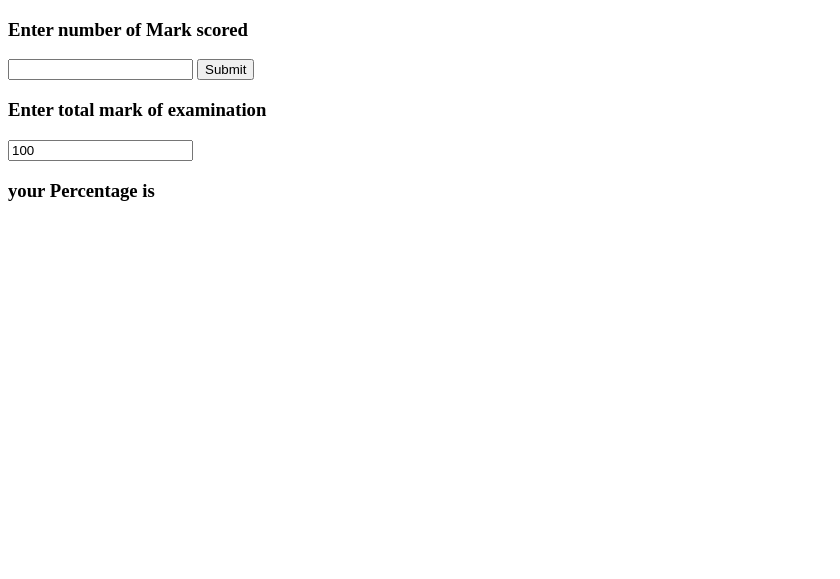
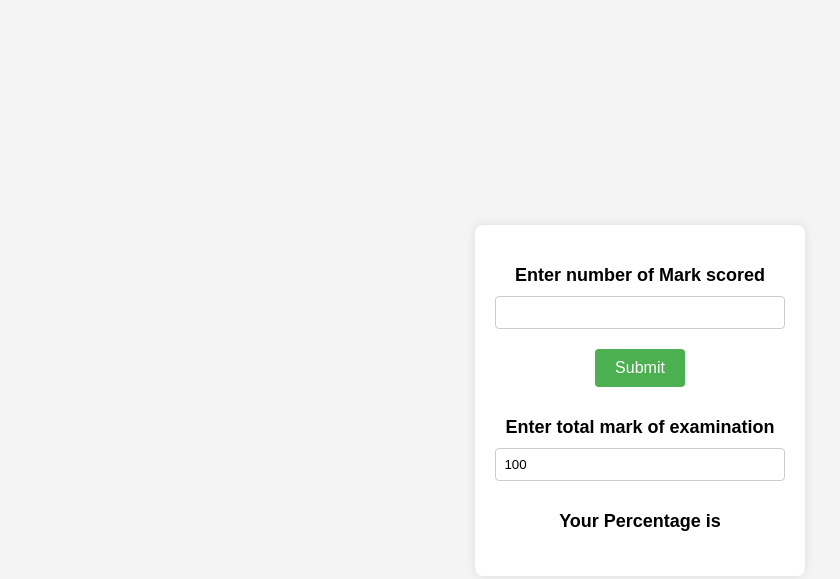
Before and after one commit to Jazeye/Percentage-Calculator-web, a plain HTML site: page index.html in a window 1280 px wide. Shown: the whole page, without its empty margins (0-840 px from the left). Drawn offline with Linux system fonts and the light colour scheme.

Commit message:
css added & styled

```diff
--- a/index.html
+++ b/index.html
@@ -14,7 +14,7 @@
       <h3>Enter total mark of examination</h3>
       <input type="number" id="totalMark" value="100" />
 
-      <h3>your Percentage is</h3>
+      <h3>Your Percentage is</h3>
       <p id="answer"></p>
     </div>
 
--- a/style.css
+++ b/style.css
@@ -1,4 +1,56 @@
-.content{
- align-self: start;
+body {
+    font-family: Arial, sans-serif;
+    background-color: #f4f4f4;
+    margin: 0;
+    display: flex;
+    align-items: center;
+    justify-content: center;
+    height: 100vh;
+  }
 
-}
+  .content {
+    background-color: #fff;
+    padding: 20px;
+    border-radius: 8px;
+    box-shadow: 0 0 10px rgba(0, 0, 0, 0.1);
+    text-align: center;
+  }
+
+  h3 {
+    margin-top: 20px;
+    margin-bottom: 10px;
+    font-size: 18px;
+  }
+
+  input {
+    width: 100%;
+    padding: 8px;
+    margin-bottom: 10px;
+    box-sizing: border-box;
+    border: 1px solid #ccc;
+    border-radius: 4px;
+  }
+
+  button {
+    background-color: #4caf50;
+    color: #fff;
+    border: none;
+    padding: 10px 20px;
+    text-align: center;
+    text-decoration: none;
+    display: inline-block;
+    font-size: 16px;
+    margin: 10px 0;
+    cursor: pointer;
+    border-radius: 4px;
+  }
+
+  button:hover {
+    background-color: #45a049;
+  }
+
+  #answer {
+    font-size: 24px;
+    font-weight: bold;
+    color: #333;
+  }
```
